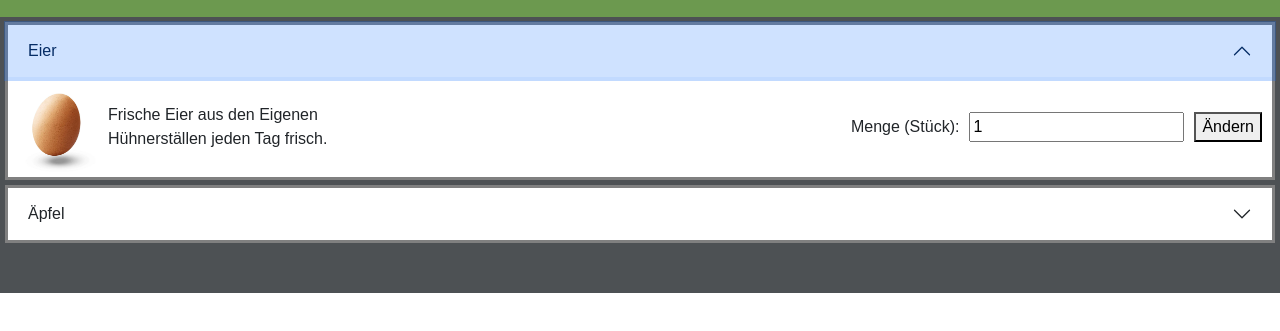
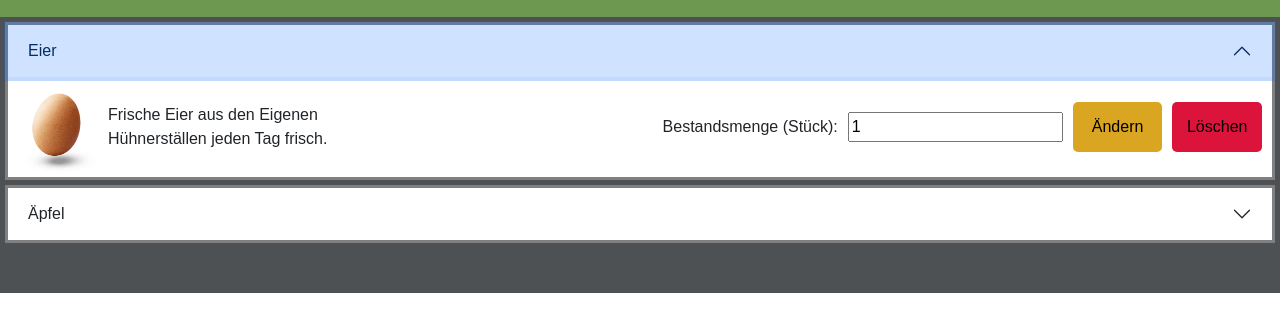
Before and after one commit to Logggee/Web2Praktikum, a plain HTML site: page HTML/produktverwaltung.html in a window 1280 px wide. Both pictures are taken after a click on the button "Eier". Shown: the part 63-394 px from the top of the page. Drawn offline with nearby package versions, Linux system fonts and the light colour scheme.

Commit message:
added delete Button to produktverwaltung and changed look of buttons

```diff
--- a/CSS/produktverwaltung.css
+++ b/CSS/produktverwaltung.css
@@ -40,7 +40,23 @@
     margin-left: 0;
 }
 
-.editButton {
+.editButton
+{
+    height: 50px;
+    width: 150px;
     margin-left: 10px;
     margin-right: 10px;
+    border-radius: 5px;
+    border: none;
+    background-color:goldenrod;
 }
+
+.deleteButton
+{
+    height: 50px;
+    width: 150px;
+    margin-right: 10px;
+    border-radius: 5px;
+    border: none;
+    background-color:crimson;
+}
--- a/HTML/produktverwaltung.html
+++ b/HTML/produktverwaltung.html
@@ -30,7 +30,7 @@
         <div class="accordion accordion-flush" id="accordionFlushExample">
             <div class="accordion-item">
               <h2 class="accordion-header">
-                <button class="accordion-button collapsed" type="button" data-bs-toggle="collapse" data-bs-target="#flush-collapseEi" aria-expanded="false" aria-controls="flush-collapseOne">
+                <button class="accordion-button collapsed" type="button" data-bs-toggle="collapse" data-bs-target="#flush-collapseEi" aria-expanded="false" aria-controls="flush-collapseOne" id="akordionButtom">
                   Eier
                 </button>
               </h2>
@@ -39,10 +39,11 @@
                     <img class="bilderAkordion" src="../Bilder/Ei.jpg" alt="Ei">
                     <a>Frische Eier aus den Eigenen Hühnerställen jeden Tag frisch.</a>
                     <div class="inputDiv">
-                      <label class="labelInput">Menge (Stück):</label>
+                      <label class="labelInput">Bestandsmenge (Stück):</label>
                       <input type="number" id="menge" name="menge" value="1" min="1" class="input">
                     </div>
                     <button type="submit" class="editButton">Ändern</button>
+                    <button type="submit" class="deleteButton">Löschen</button>
                 </div>
               </div>
             </div>
```
Also changed, not shown: Bilder/addButtom.png (added).
